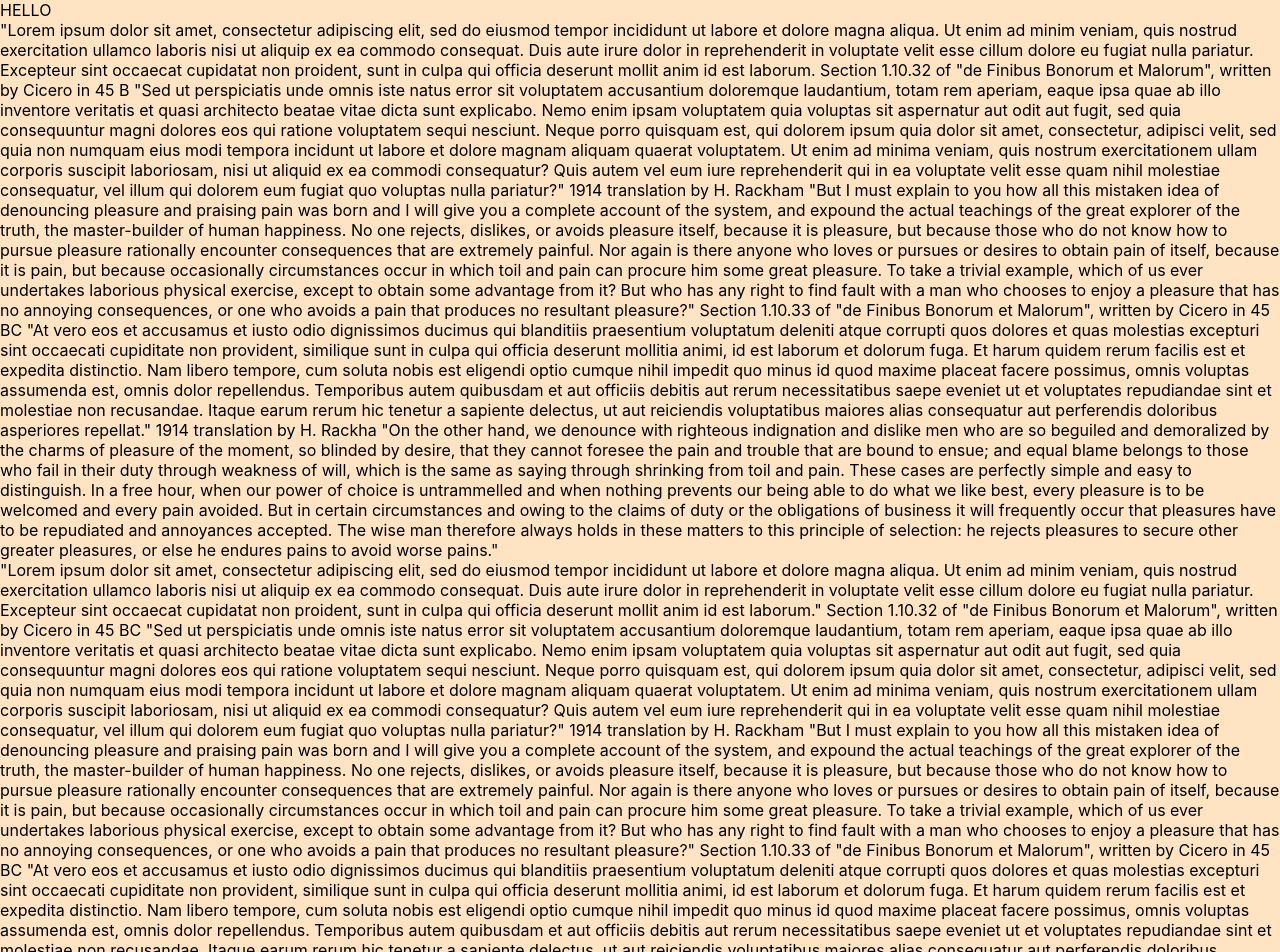
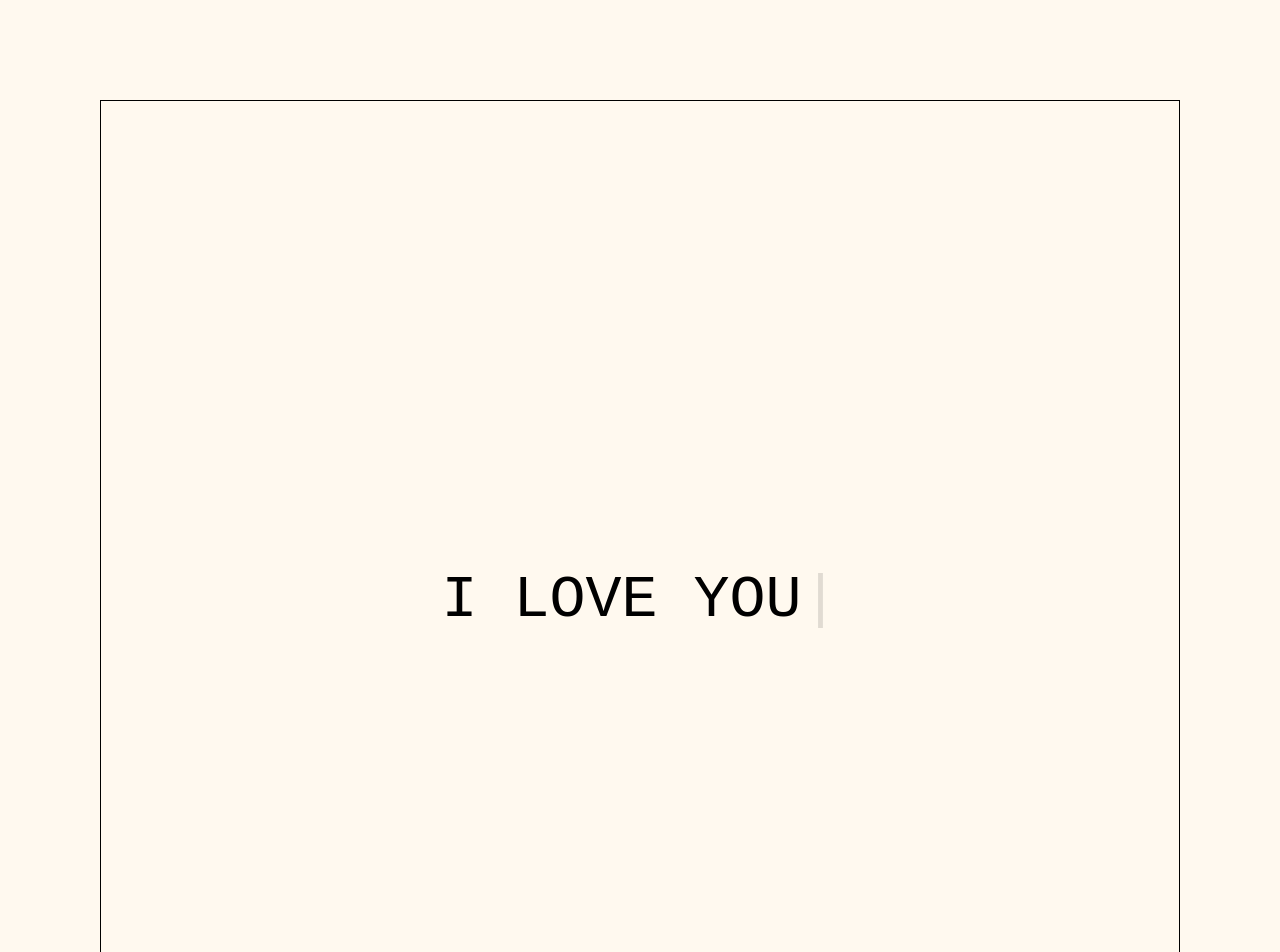
Before and after one commit to Raywnh/portfolio-website, a React (Create React App) app in the folder website/: page / in a window 1280 px wide. Shown: the top 952 px of the page. Built offline with nearby package versions, Linux system fonts and the light colour scheme; the HTML template or start-up script is replaced by a standard one.

Commit message:
TypeWriter effect and set up divs for components

```diff
--- a/website/src/App.css
+++ b/website/src/App.css
@@ -1,7 +1,11 @@
 * {
   margin: 0;
-  background-color: bisque;
+  background-color: rgb(255, 249, 239);
   box-sizing: border-box;
+}
+.App {
+  display: flex;
+  flex-direction: column;
 }
 
 /* NAVBAR */
@@ -25,11 +29,11 @@ li, a, button {
 
 .no-header {
   transform: translateY(-200%);
-  transition: transform 0.4s ease;
+  transition: transform 0.7s ease-out;
   justify-content: space-between;
   align-items: center;
   height: 10px;
-  padding: 30px 10%;
+  padding: 25px 10%;
   position: fixed;
   display: flex;
 }
@@ -38,9 +42,9 @@ li, a, button {
   justify-content: space-between;
   align-items: center;
   height: 10px;
-  padding: 30px 10%;
+  padding: 25px 10%;
   position: fixed;
-  transition: transform 0.4s ease;
+  transition: transform 0.5s ease-out;
 }
 
 .nav-links {
@@ -61,9 +65,70 @@ li, a, button {
   opacity: 50%;
 }
 
+/* HOME */
+
+.home {
+  display: flex;
+  margin-top: auto;
+  border: 1px black solid;
+  height: 1000px;
+  display: flex;
+  align-items: center;
+  justify-content: center;
+  margin: 100px;
+  font-size: 60px;
+  font-family: monospace;
+}
+
 /* ABOUT */
 
 .about {
   display: flex;
   margin-top: auto;
+  border: 1px black solid;
+  height: 1000px;
+  display: flex;
+  align-items: center;
+  justify-content: center;
+  margin: 100px;
 }
+
+/* EXPERIENCE */
+
+.exp {
+  display: flex;
+  margin-top: auto;
+  border: 1px black solid;
+  height: 1000px;
+  display: flex;
+  align-items: center;
+  justify-content: center;
+  margin: 100px;
+}
+
+/* PROJECTS */
+
+.projects {
+  display: flex;
+  margin-top: auto;
+  border: 1px black solid;
+  height: 1000px;
+  display: flex;
+  align-items: center;
+  justify-content: center;
+  margin: 100px;
+}
+
+
+/* CONTACT */
+
+.contact {
+  display: flex;
+  margin-top: auto;
+  border: 1px black solid;
+  height: 1000px;
+  display: flex;
+  align-items: center;
+  justify-content: center;
+  margin: 100px;
+}
--- a/website/src/App.js
+++ b/website/src/App.js
@@ -1,13 +1,19 @@
 import logo from './assets/logo.png'
 import './App.css';
 import { useEffect, useState } from 'react'
+import TypeWriter from 'typewriter-effect'
+
 function App() {
 
   const [sticky, setSticky] = useState(false)
 
   useEffect(() => {
     const handleScroll = () => {
-      setSticky(window.scrollY > 100)
+      if (window.scrollY > 100)
+        setSticky(true)
+      else if (window.scrollY == 0) {
+        setSticky(false)
+      }
     }
     window.addEventListener('scroll', handleScroll);
   },[])
@@ -23,30 +29,25 @@ function App() {
           <li><a href="#">CONTACT</a></li>
         </ul>
       </div>
+      <div className="home">
+        <div className="name">
+          <TypeWriter onInit={(typewriter) => {
+            typewriter.typeString("I LOVE YOU").pauseFor(1000).start()
+          }}/>
+        </div>
+      </div>
       <div className="about">
-      HELLO
+        ABOUT
       </div>
-<p>"Lorem ipsum dolor sit amet, consectetur adipiscing elit, sed do eiusmod tempor incididunt ut labore et dolore magna aliqua. Ut enim ad minim veniam, quis nostrud exercitation ullamco laboris nisi ut aliquip ex ea commodo consequat. Duis aute irure dolor in reprehenderit in voluptate velit esse cillum dolore eu fugiat nulla pariatur. Excepteur sint occaecat cupidatat non proident, sunt in culpa qui officia deserunt mollit anim id est laborum.
-Section 1.10.32 of "de Finibus Bonorum et Malorum", written by Cicero in 45 B
-"Sed ut perspiciatis unde omnis iste natus error sit voluptatem accusantium doloremque laudantium, totam rem aperiam, eaque ipsa quae ab illo inventore veritatis et quasi architecto beatae vitae dicta sunt explicabo. Nemo enim ipsam voluptatem quia voluptas sit aspernatur aut odit aut fugit, sed quia consequuntur magni dolores eos qui ratione voluptatem sequi nesciunt. Neque porro quisquam est, qui dolorem ipsum quia dolor sit amet, consectetur, adipisci velit, sed quia non numquam eius modi tempora incidunt ut labore et dolore magnam aliquam quaerat voluptatem. Ut enim ad minima veniam, quis nostrum exercitationem ullam corporis suscipit laboriosam, nisi ut aliquid ex ea commodi consequatur? Quis autem vel eum iure reprehenderit qui in ea voluptate velit esse quam nihil molestiae consequatur, vel illum qui dolorem eum fugiat quo voluptas nulla pariatur?"
-1914 translation by H. Rackham
-"But I must explain to you how all this mistaken idea of denouncing pleasure and praising pain was born and I will give you a complete account of the system, and expound the actual teachings of the great explorer of the truth, the master-builder of human happiness. No one rejects, dislikes, or avoids pleasure itself, because it is pleasure, but because those who do not know how to pursue pleasure rationally encounter consequences that are extremely painful. Nor again is there anyone who loves or pursues or desires to obtain pain of itself, because it is pain, but because occasionally circumstances occur in which toil and pain can procure him some great pleasure. To take a trivial example, which of us ever undertakes laborious physical exercise, except to obtain some advantage from it? But who has any right to find fault with a man who chooses to enjoy a pleasure that has no annoying consequences, or one who avoids a pain that produces no resultant pleasure?"
-Section 1.10.33 of "de Finibus Bonorum et Malorum", written by Cicero in 45 BC
-"At vero eos et accusamus et iusto odio dignissimos ducimus qui blanditiis praesentium voluptatum deleniti atque corrupti quos dolores et quas molestias excepturi sint occaecati cupiditate non provident, similique sunt in culpa qui officia deserunt mollitia animi, id est laborum et dolorum fuga. Et harum quidem rerum facilis est et expedita distinctio. Nam libero tempore, cum soluta nobis est eligendi optio cumque nihil impedit quo minus id quod maxime placeat facere possimus, omnis voluptas assumenda est, omnis dolor repellendus. Temporibus autem quibusdam et aut officiis debitis aut rerum necessitatibus saepe eveniet ut et voluptates repudiandae sint et molestiae non recusandae. Itaque earum rerum hic tenetur a sapiente delectus, ut aut reiciendis voluptatibus maiores alias consequatur aut perferendis doloribus asperiores repellat."
-1914 translation by H. Rackha
-"On the other hand, we denounce with righteous indignation and dislike men who are so beguiled and demoralized by the charms of pleasure of the moment, so blinded by desire, that they cannot foresee the pain and trouble that are bound to ensue; and equal blame belongs to those who fail in their duty through weakness of will, which is the same as saying through shrinking from toil and pain. These cases are perfectly simple and easy to distinguish. In a free hour, when our power of choice is untrammelled and when nothing prevents our being able to do what we like best, every pleasure is to be welcomed and every pain avoided. But in certain circumstances and owing to the claims of duty or the obligations of business it will frequently occur that pleasures have to be repudiated and annoyances accepted. The wise man therefore always holds in these matters to this principle of selection: he rejects pleasures to secure other greater pleasures, or else he endures pains to avoid worse pains."</p><p>"Lorem ipsum dolor sit amet, consectetur adipiscing elit, sed do eiusmod tempor incididunt ut labore et dolore magna aliqua. Ut enim ad minim veniam, quis nostrud exercitation ullamco laboris nisi ut aliquip ex ea commodo consequat. Duis aute irure dolor in reprehenderit in voluptate velit esse cillum dolore eu fugiat nulla pariatur. Excepteur sint occaecat cupidatat non proident, sunt in culpa qui officia deserunt mollit anim id est laborum."
-
-Section 1.10.32 of "de Finibus Bonorum et Malorum", written by Cicero in 45 BC
-"Sed ut perspiciatis unde omnis iste natus error sit voluptatem accusantium doloremque laudantium, totam rem aperiam, eaque ipsa quae ab illo inventore veritatis et quasi architecto beatae vitae dicta sunt explicabo. Nemo enim ipsam voluptatem quia voluptas sit aspernatur aut odit aut fugit, sed quia consequuntur magni dolores eos qui ratione voluptatem sequi nesciunt. Neque porro quisquam est, qui dolorem ipsum quia dolor sit amet, consectetur, adipisci velit, sed quia non numquam eius modi tempora incidunt ut labore et dolore magnam aliquam quaerat voluptatem. Ut enim ad minima veniam, quis nostrum exercitationem ullam corporis suscipit laboriosam, nisi ut aliquid ex ea commodi consequatur? Quis autem vel eum iure reprehenderit qui in ea voluptate velit esse quam nihil molestiae consequatur, vel illum qui dolorem eum fugiat quo voluptas nulla pariatur?"
-
-1914 translation by H. Rackham
-"But I must explain to you how all this mistaken idea of denouncing pleasure and praising pain was born and I will give you a complete account of the system, and expound the actual teachings of the great explorer of the truth, the master-builder of human happiness. No one rejects, dislikes, or avoids pleasure itself, because it is pleasure, but because those who do not know how to pursue pleasure rationally encounter consequences that are extremely painful. Nor again is there anyone who loves or pursues or desires to obtain pain of itself, because it is pain, but because occasionally circumstances occur in which toil and pain can procure him some great pleasure. To take a trivial example, which of us ever undertakes laborious physical exercise, except to obtain some advantage from it? But who has any right to find fault with a man who chooses to enjoy a pleasure that has no annoying consequences, or one who avoids a pain that produces no resultant pleasure?"
-
-Section 1.10.33 of "de Finibus Bonorum et Malorum", written by Cicero in 45 BC
-"At vero eos et accusamus et iusto odio dignissimos ducimus qui blanditiis praesentium voluptatum deleniti atque corrupti quos dolores et quas molestias excepturi sint occaecati cupiditate non provident, similique sunt in culpa qui officia deserunt mollitia animi, id est laborum et dolorum fuga. Et harum quidem rerum facilis est et expedita distinctio. Nam libero tempore, cum soluta nobis est eligendi optio cumque nihil impedit quo minus id quod maxime placeat facere possimus, omnis voluptas assumenda est, omnis dolor repellendus. Temporibus autem quibusdam et aut officiis debitis aut rerum necessitatibus saepe eveniet ut et voluptates repudiandae sint et molestiae non recusandae. Itaque earum rerum hic tenetur a sapiente delectus, ut aut reiciendis voluptatibus maiores alias consequatur aut perferendis doloribus asperiores repellat."
-
-1914 translation by H. Rackham
-"On the other hand, we denounce with righteous indignation and dislike men who are so beguiled and demoralized by the charms of pleasure of the moment, so blinded by desire, that they cannot foresee the pain and trouble that are bound to ensue; and equal blame belongs to those who fail in their duty through weakness of will, which is the same as saying through shrinking from toil and pain. These cases are perfectly simple and easy to distinguish. In a free hour, when our power of choice is untrammelled and when nothing prevents our being able to do what we like best, every pleasure is to be welcomed and every pain avoided. But in certain circumstances and owing to the claims of duty or the obligations of business it will frequently occur that pleasures have to be repudiated and annoyances accepted. The wise man therefore always holds in these matters to this principle of selection: he rejects pleasures to secure other greater pleasures, or else he endures pains to avoid worse pains."</p>
+      <div className="exp">
+        EXPERIENCE
+      </div>
+      <div className="projects">
+        PROJECTS
+      </div>
+      <div className="contact">
+        CONTACT
+      </div>
     </div>
   );
 }
```
Lines whose indentation alone changed are shown as unchanged.
